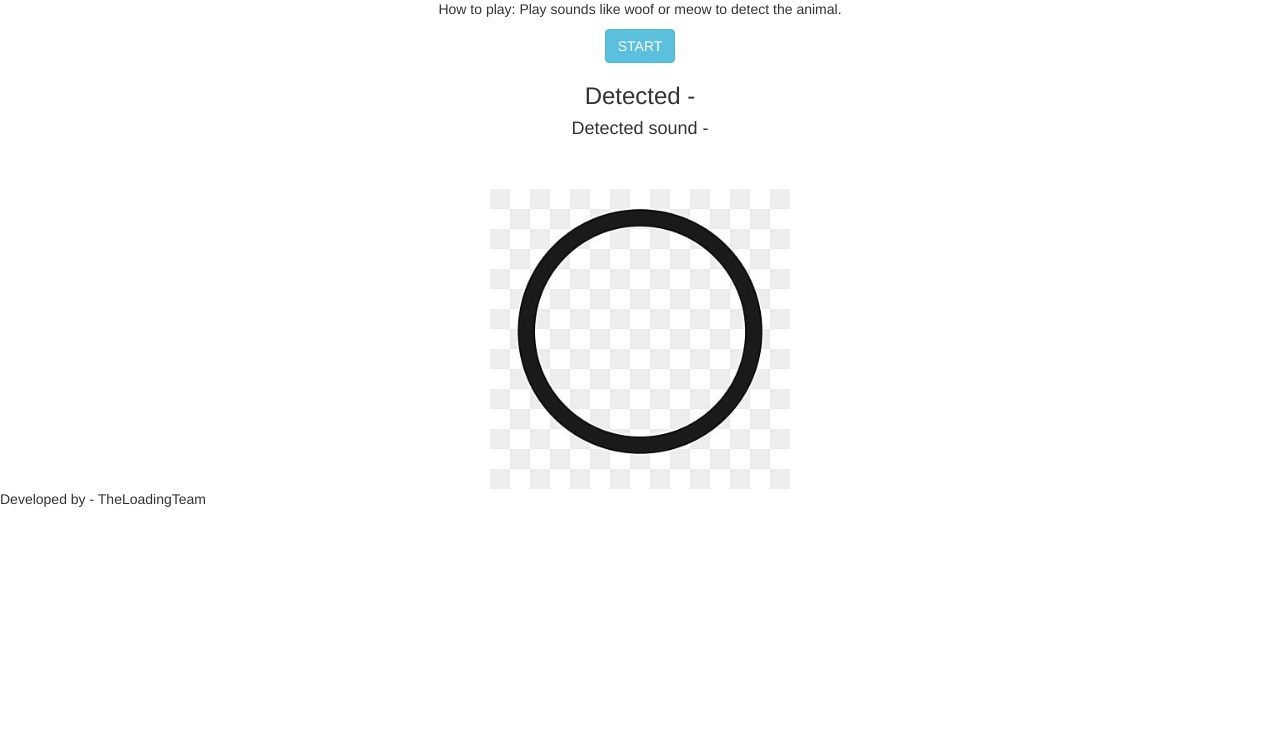
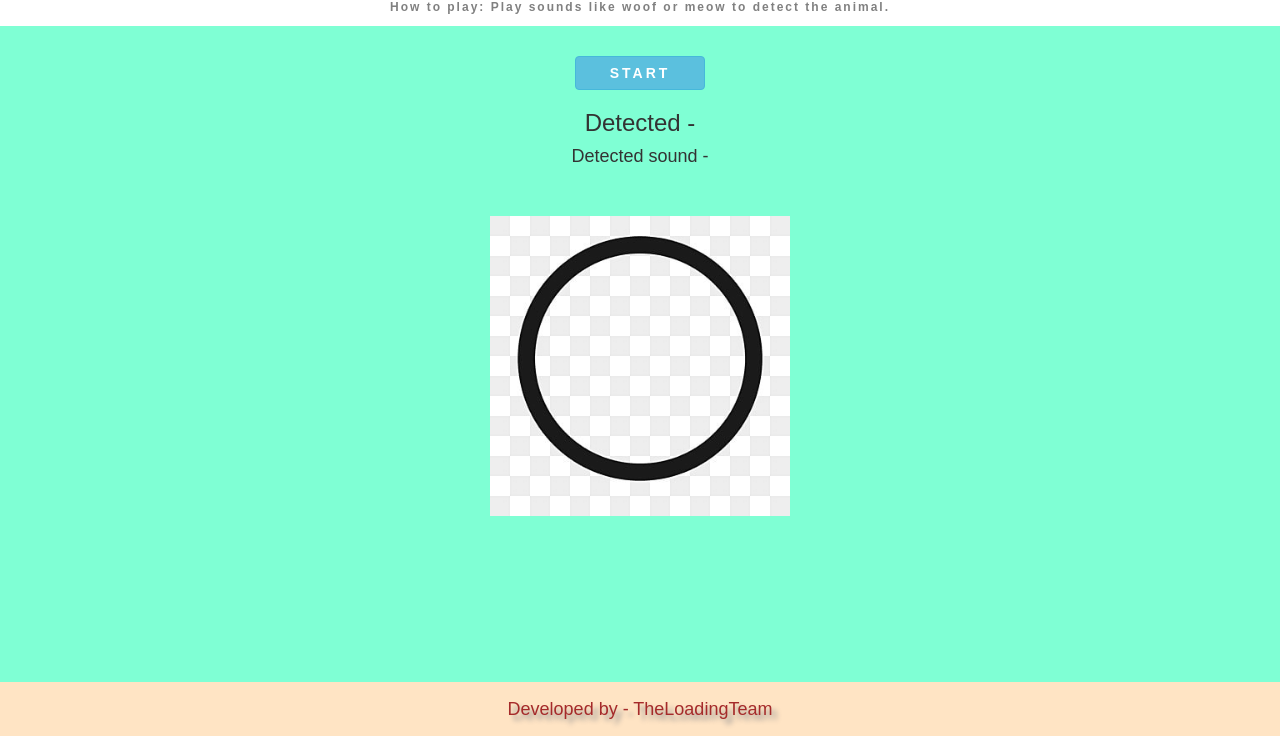
Before and after one commit to GalaxyJavaScript/animalsounddetection, a plain HTML site: page index.html in a window 1280 px wide. Shown: the part 64-800 px from the top of the page. Drawn offline with nearby package versions, Linux system fonts and the light colour scheme; a script that the page names is missing; a web font is replaced by a local one.

Commit message:
Add files via upload

```diff
--- a/index.html
+++ b/index.html
@@ -7,6 +7,7 @@
     <script src="https://ajax.googleapis.com/ajax/libs/jquery/3.4.1/jquery.min.js"></script>
     <script src="https://maxcdn.bootstrapcdn.com/bootstrap/3.4.0/js/bootstrap.min.js"></script>
     <script src="https://unpkg.com/ml5@0.4.3/dist/ml5.min.js"></script>
+    <link href="https://fonts.googleapis.com/css2?family=DotGothic16&display=swap" rel="stylesheet">
     <link rel="stylesheet" type="text/css" href="style.css">
   </head>
 
--- a/main.js
+++ b/main.js
@@ -1 +1,10 @@
-https://teachablemachine.withgoogle.com/models/l8wlL0kAP/
+
+
+function startClassification(){
+    navigator.mediaDevices.getUserMedia({ audio:true});
+    classifier = ml5.soundClassifier('https://teachablemachine.withgoogle.com/models/l8wlL0kAP/model.json', modelReady)
+}
+
+function modelReady(){
+    classifier.classify(gotResults);
+}
--- a/style.css
+++ b/style.css
@@ -0,0 +1,37 @@
+body{
+    font-family: 'DotGothic16', sans-serif;
+    background-color: aquamarine;
+}
+
+.header_div{
+    background: white;
+    color: orangered;
+}
+
+.header_div p{
+    font-family: 'Signika Negative', sans-serif;
+    color: grey;
+    letter-spacing: 2px;
+    font-size: 12px;
+    font-weight: bold;
+}
+
+.main_div button{
+    font-family: 'Signika Negative', sans-serif;
+    margin-top: 30px;
+    width: 130px;
+    font-weight: bolder;
+    letter-spacing: 3px;
+}
+
+#copy_right_footer{
+    position: fixed;
+    color: brown;
+    bottom: 0;
+    width: 100%;
+    font-size: 18px;
+    background-color: bisque;
+    line-height: 3;
+    text-align: center;
+    text-shadow: 5px 5px 5px rgb(151, 149, 149);
+}
```
